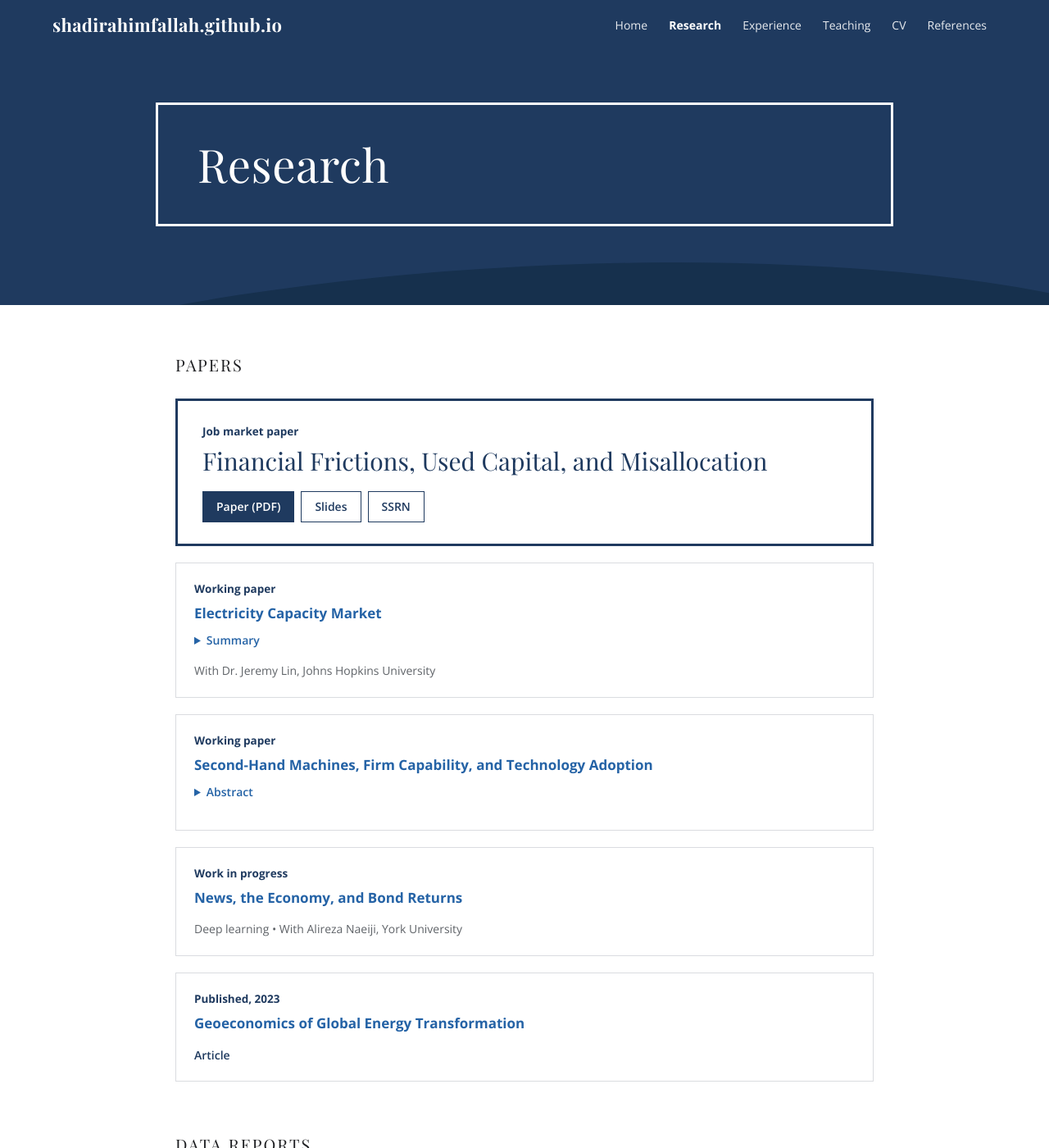
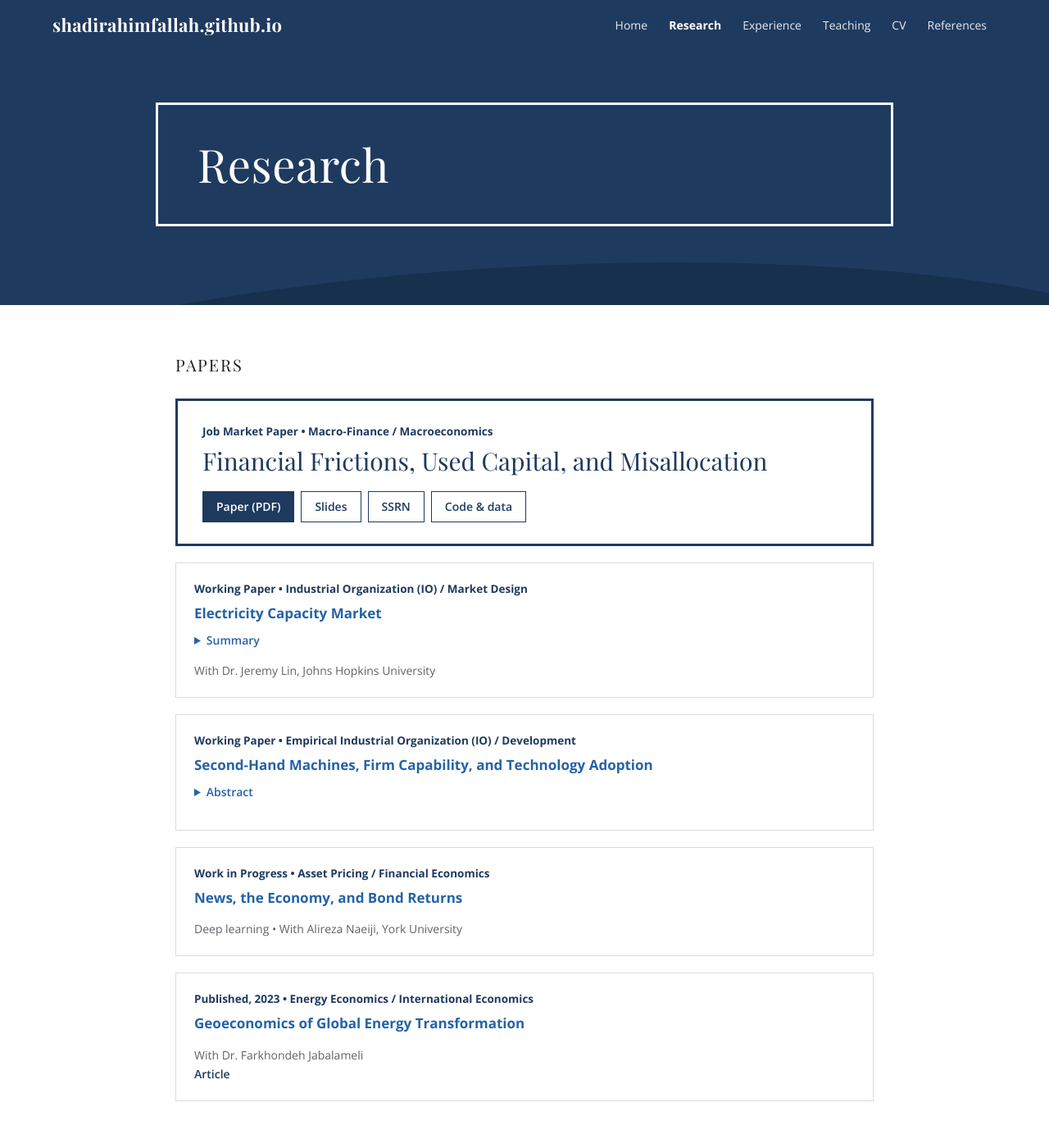
Before and after one commit to ShadiRahimfallah/ShadiRahimfallah.github.io, a Jekyll site: the page research.html, which Jekyll copies as it is, in a window 1280 px wide and 1400 px high. Shown: the whole window at 82% size. Built offline with Jekyll 4.4.1, drawn with Linux system fonts in a browser that asks for light colours.

Commit message:
Add files via upload

```diff
--- a/research.html
+++ b/research.html
@@ -85,20 +85,21 @@ a.go:hover { text-decoration: underline; }
   <section class="group" id="papers">
     <h2 class="section">Papers</h2>
     <div class="cards">
-      <!-- 1. Job Market Paper (Code & Data link removed) -->
+      <!-- 1. Job Market Paper -->
       <div class="card jmp" id="jmp">
-        <p class="kind">Job market paper</p>
+        <p class="kind">Job Market Paper &bull; Macro-Finance / Macroeconomics</p>
         <h3 class="title">Financial Frictions, Used Capital, and Misallocation</h3>
         <ul class="jmp-links">
           <li><a class="primary" href="files/Shadi_Rahimfallah_PhD_Econ_YorU_Jobmarket_Paper.pdf">Paper (PDF)</a></li>
           <li><a href="files/Shadi_Rahimfallah_PhD_Econ_YorU_Jobmarket_slide.pdf">Slides</a></li>
           <li><a href="https://papers.ssrn.com/sol3/papers.cfm?abstract_id=7571042" target="_blank" rel="noopener">SSRN</a></li>
+          <li><a href="https://doi.org/10.5281/zenodo.22947884" target="_blank" rel="noopener">Code &amp; data</a></li>
         </ul>
       </div>
 
       <!-- 2. Working Paper: Electricity Capacity Market -->
       <div class="card" id="electricity-capacity-market">
-        <p class="kind">Working paper</p>
+        <p class="kind">Working Paper &bull; Industrial Organization (IO) / Market Design</p>
         <h3 class="title">Electricity Capacity Market</h3>
         <details class="abstract">
           <summary>Summary</summary>
@@ -110,7 +111,7 @@ a.go:hover { text-decoration: underline; }
 
       <!-- 3. Working Paper: Second-Hand Machines -->
       <div class="card" id="second-hand-machines">
-        <p class="kind">Working paper</p>
+        <p class="kind">Working Paper &bull; Empirical Industrial Organization (IO) / Development</p>
         <h3 class="title">Second-Hand Machines, Firm Capability, and Technology Adoption</h3>
         <details class="abstract">
           <summary>Abstract</summary>
@@ -132,15 +133,16 @@ a.go:hover { text-decoration: underline; }
 
       <!-- 4. Work in Progress / Working Paper: News, the Economy, and Bond Returns -->
       <div class="card" id="bond-returns">
-        <p class="kind">Work in progress</p>
+        <p class="kind">Work in Progress &bull; Asset Pricing / Financial Economics</p>
         <h3 class="title">News, the Economy, and Bond Returns</h3>
         <span class="note">Deep learning &bull; With Alireza Naeiji, York University</span>
       </div>
 
       <!-- 5. Published Article -->
       <a class="card" id="publication" href="https://wsps.ut.ac.ir/article_93569.html">
-        <p class="kind">Published, 2023</p>
+        <p class="kind">Published, 2023 &bull; Energy Economics / International Economics</p>
         <h3 class="title">Geoeconomics of Global Energy Transformation</h3>
+        <span class="note">With Dr. Farkhondeh Jabalameli</span>
         <span class="go">Article</span>
       </a>
     </div>
```
